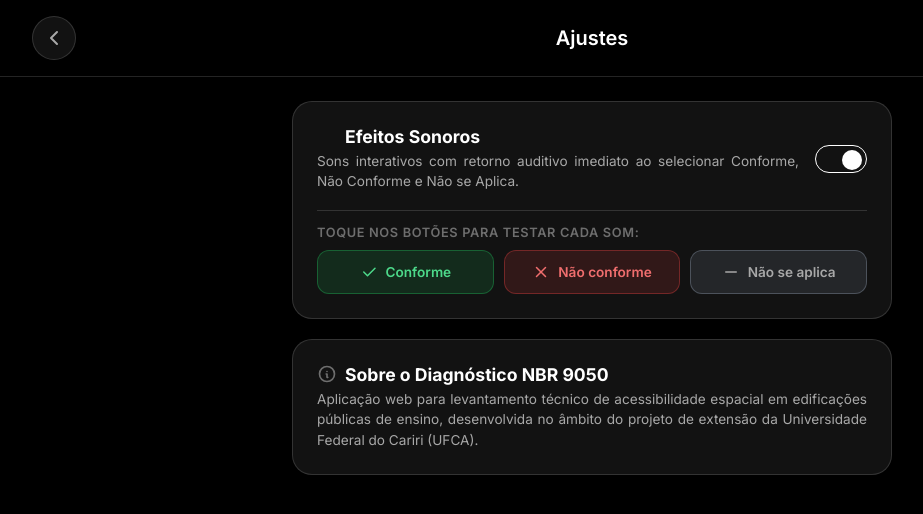
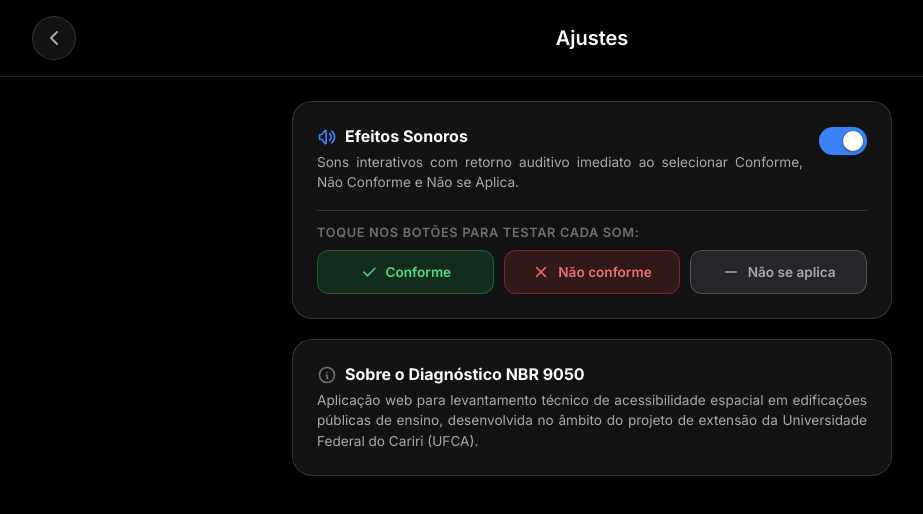
Before and after one commit to fuyu-hub/diagnostico-acessibilidade-ufca, a React (Vite) app: page /ajustes in a window 1280 px wide. Shown: the top 514 px of the page, without its empty margins (48-971 px from the left). Built offline with nearby package versions, Linux system fonts and the light colour scheme.

Commit message:
fix(ajustes): corrige visibilidade do icone de som e centralizacao do switch

```diff
--- a/src/estilos/variables.css
+++ b/src/estilos/variables.css
@@ -13,6 +13,7 @@
   --text-secondary: #a8a8a8;
   --text-muted: #6e6e6e;
 
+  --accent: #3b82f6;
   --fill-accent: #3b82f6;
   --btn-primary-bg: #ffffff;
   --btn-primary-fg: #000000;
--- a/src/telas/Ajustes.jsx
+++ b/src/telas/Ajustes.jsx
@@ -35,8 +35,12 @@ export default function Ajustes() {
             <div className={styles.secaoHeader}>
               <div className={styles.secaoInfo}>
                 <h3 className={styles.secaoTitulo}>
-                  {somAtivo ? <IconVolume size={20} color="var(--accent)" /> : <IconVolumeOff size={20} color="var(--text-muted)" />}
-                  Efeitos Sonoros
+                  {somAtivo ? (
+                    <IconVolume size={20} color="var(--accent, #3b82f6)" />
+                  ) : (
+                    <IconVolumeOff size={20} color="var(--text-muted)" />
+                  )}
+                  <span>Efeitos Sonoros</span>
                 </h3>
                 <p className={styles.secaoDesc}>
                   Sons interativos com retorno auditivo imediato ao selecionar Conforme, Não Conforme e Não se Aplica.
@@ -101,7 +105,7 @@ export default function Ajustes() {
               <div className={styles.secaoInfo}>
                 <h3 className={styles.secaoTitulo}>
                   <IconInfoCircle size={20} color="var(--text-muted)" />
-                  Sobre o Diagnóstico NBR 9050
+                  <span>Sobre o Diagnóstico NBR 9050</span>
                 </h3>
                 <p className={styles.secaoDesc}>
                   Aplicação web para levantamento técnico de acessibilidade espacial em edificações públicas de ensino, desenvolvida no âmbito do projeto de extensão da Universidade Federal do Cariri (UFCA).
--- a/src/telas/Ajustes.module.css
+++ b/src/telas/Ajustes.module.css
@@ -18,7 +18,7 @@
 
 .secaoHeader {
   display: flex;
-  align-items: center;
+  align-items: flex-start;
   justify-content: space-between;
   gap: 16px;
 }
@@ -30,13 +30,19 @@
 }
 
 .secaoTitulo {
-  font-size: 1.1rem;
+  font-size: 1.0rem;
   font-weight: 700;
   color: var(--text-primary);
   margin: 0;
   display: flex;
-  align-items: center;
+  align-items: flex-start;
   gap: 8px;
+  line-height: 1.35;
+}
+
+.secaoTitulo svg {
+  flex-shrink: 0;
+  margin-top: 1px;
 }
 
 .secaoDesc {
@@ -49,26 +55,33 @@
 /* Switch Toggle */
 .switchLabel {
   position: relative;
-  display: inline-block;
-  width: 52px;
+  display: inline-flex;
+  align-items: center;
+  width: 48px;
   height: 28px;
   flex-shrink: 0;
   cursor: pointer;
+  user-select: none;
+  margin-top: 1px;
 }
 
 .switchInput {
+  position: absolute;
   opacity: 0;
   width: 0;
   height: 0;
+  margin: 0;
+  pointer-events: none;
 }
 
 .slider {
   position: absolute;
   inset: 0;
-  background-color: var(--surface-2);
-  border: 1.5px solid var(--border-strong);
-  border-radius: 28px;
-  transition: all 0.2s ease;
+  background-color: var(--surface-3);
+  border: 2px solid var(--border-strong);
+  border-radius: 9999px;
+  box-sizing: border-box;
+  transition: background-color 0.2s ease, border-color 0.2s ease;
 }
 
 .slider:before {
@@ -77,20 +90,26 @@
   height: 20px;
   width: 20px;
   left: 2px;
-  bottom: 2px;
-  background-color: var(--text-muted);
+  top: 2px;
+  background-color: var(--text-secondary);
   border-radius: 50%;
-  transition: all 0.2s ease;
+  box-shadow: 0 1px 3px rgba(0, 0, 0, 0.4);
+  transition: transform 0.2s cubic-bezier(0.4, 0, 0.2, 1), background-color 0.2s ease;
 }
 
 .switchInput:checked + .slider {
-  background-color: var(--accent);
-  border-color: var(--accent);
+  background-color: var(--accent, #3b82f6);
+  border-color: var(--accent, #3b82f6);
 }
 
 .switchInput:checked + .slider:before {
-  transform: translateX(24px);
+  transform: translateX(20px);
   background-color: #ffffff;
+}
+
+.switchInput:focus-visible + .slider {
+  outline: 2px solid var(--accent, #3b82f6);
+  outline-offset: 2px;
 }
 
 /* Grade de Teste de Sons */
@@ -148,6 +167,7 @@
   border-color: rgba(34, 197, 94, 0.35);
   color: var(--text-success);
 }
+
 .btnTesteConforme:hover {
   background: rgba(34, 197, 94, 0.24);
 }
@@ -157,6 +177,7 @@
   border-color: rgba(239, 68, 68, 0.35);
   color: var(--text-danger);
 }
+
 .btnTesteNaoConforme:hover {
   background: rgba(239, 68, 68, 0.24);
 }
@@ -166,6 +187,7 @@
   border-color: rgba(148, 163, 184, 0.35);
   color: var(--text-secondary);
 }
+
 .btnTesteNaoAplica:hover {
   background: rgba(148, 163, 184, 0.24);
 }
```
